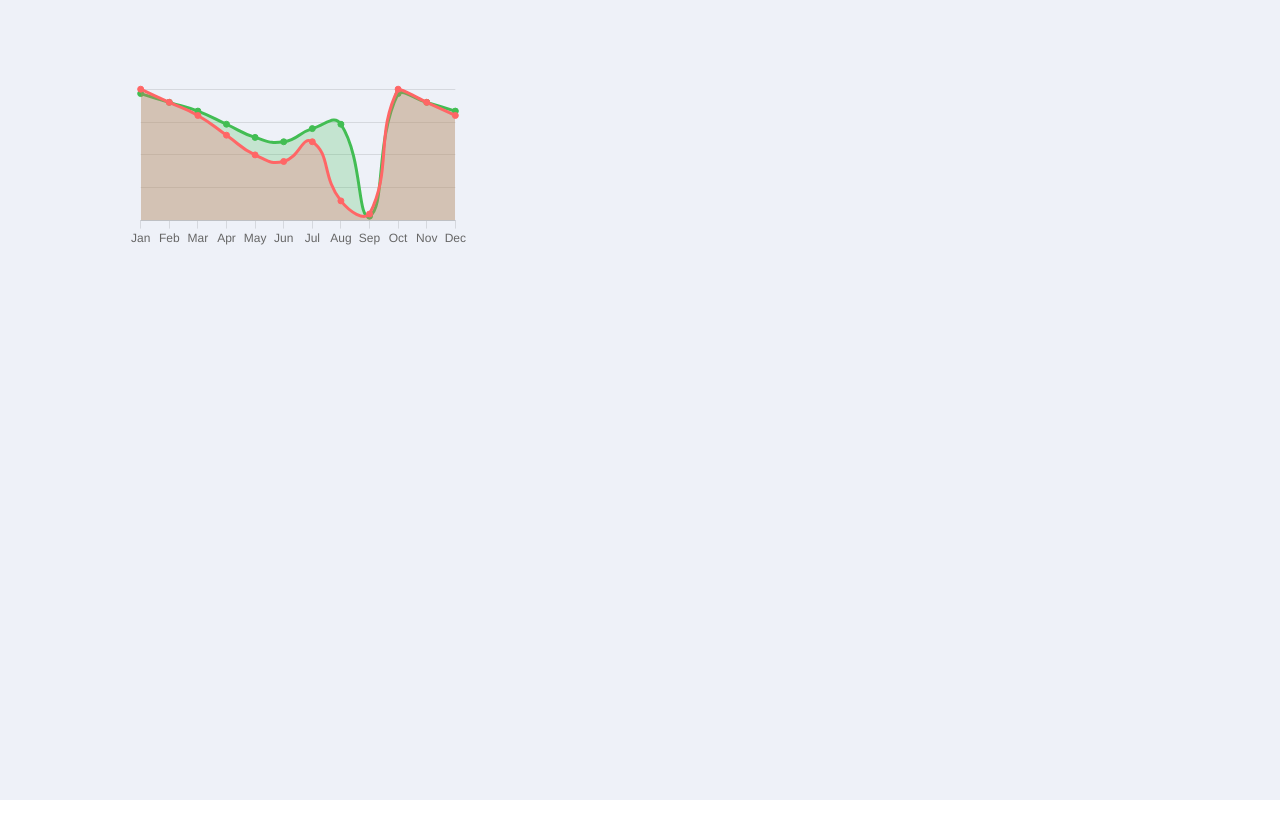
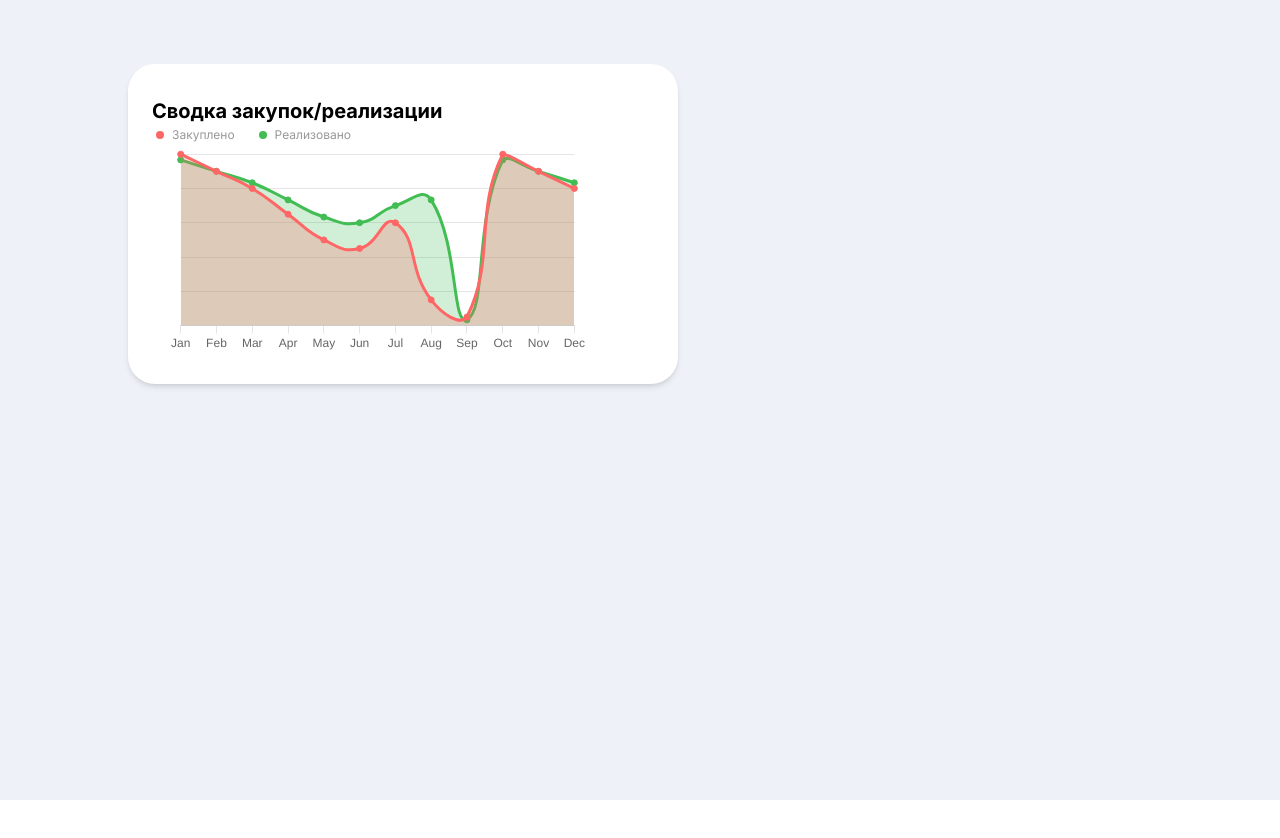
Before and after one commit to Rostov4an1n/hackathon2023-donstu-fastreports, a Next.js app in the folder Client/: page / in a window 1280 px wide. Shown: the top 838 px of the page. Built offline with nearby package versions, Linux system fonts and the light colour scheme.

Commit message:
Внесены окончательные изменения

```diff
--- a/Client/app/layout.jsx
+++ b/Client/app/layout.jsx
@@ -5,8 +5,8 @@ import NavPanel from './components/navPanel'
 const inter = Inter({ subsets: ['latin'] })
 
 export const metadata = {
-  title: 'Tinkoff App',
-  description: 'Hackathon app for Tinkoff',
+  title: 'Fast Reports',
+  description: 'Hackaton Fast Reports Case',
 }
 
 export default function RootLayout({ children }) {
--- a/Client/app/page.jsx
+++ b/Client/app/page.jsx
@@ -1,15 +1,27 @@
 'use client';
 import React from 'react';
 import { Bar, Line } from 'react-chartjs-2';
-import { optionsBar, dataBar } from './components/chartSales';
 import { optionsLine, dataLine } from './components/chartLine';
 
 export default function Home() {
   return (
     <main className="h-screen w-screen flex justify-center bg-[#EEF1F8FF]">
       <div className='w-[80%] h-screen mx-26 my-16 '>
-        <div className='w-1/3 h-[200px] flex justify-center items-center'>
-          <Line options={optionsLine} data={dataLine}/>
+        <div className='w-[550px] h-[320px] pt-8 pb-[20px] rounded-[27px] bg-white shadow-md'>
+          <h4 className='font-bold text-[20px] ml-6'>Сводка закупок/реализации</h4>
+          <div className='flex items-center ml-6'>
+            <div className="flex items-center ml-1">
+              <div className="w-2 h-2 bg-[#FF6666FF] rounded-[50%] mr-2"></div>
+              <p className='text-[#989898] text-[12px]'>Закуплено</p>
+            </div>
+            <div className="flex items-center ml-6">
+              <div className="w-2 h-2 bg-[#42BD53FF] rounded-[50%] mr-2"></div>
+              <p className='text-[#989898] text-[12px]'>Реализовано</p>
+            </div>
+          </div>
+          <div className='w-full h-[210px] ml-10'>
+            <Line options={optionsLine} data={dataLine}/>
+          </div>
         </div>
       </div>
     </main>
```
